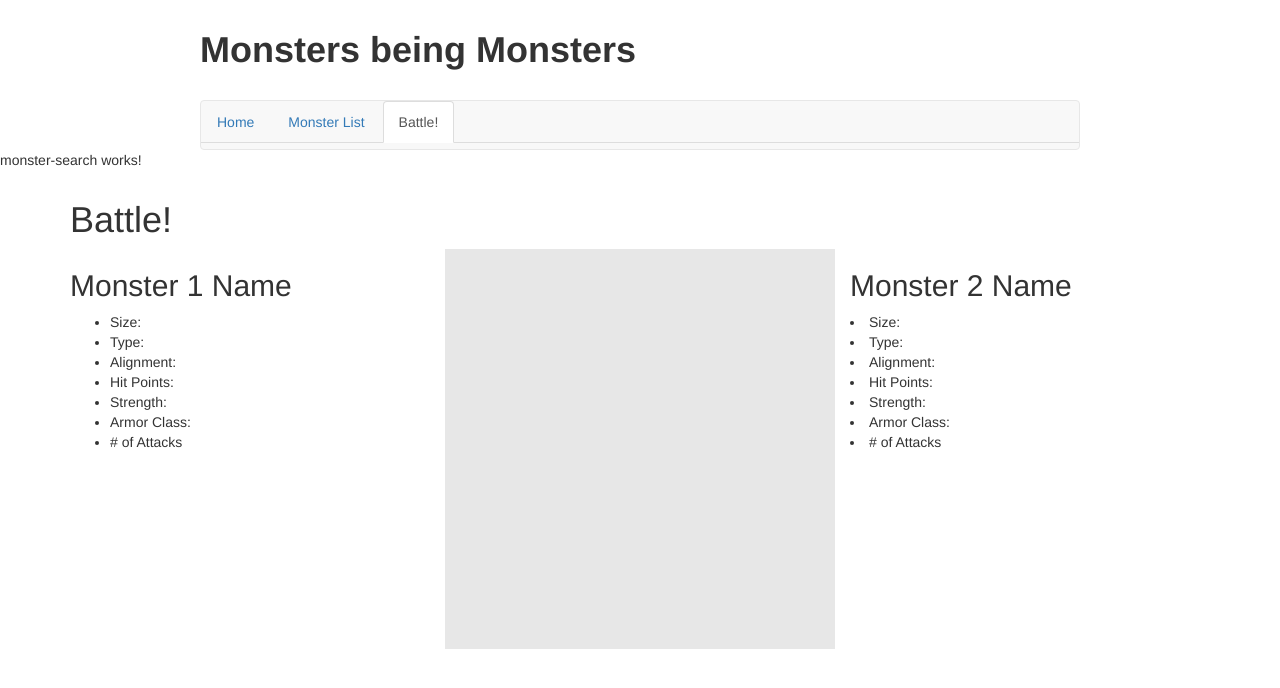
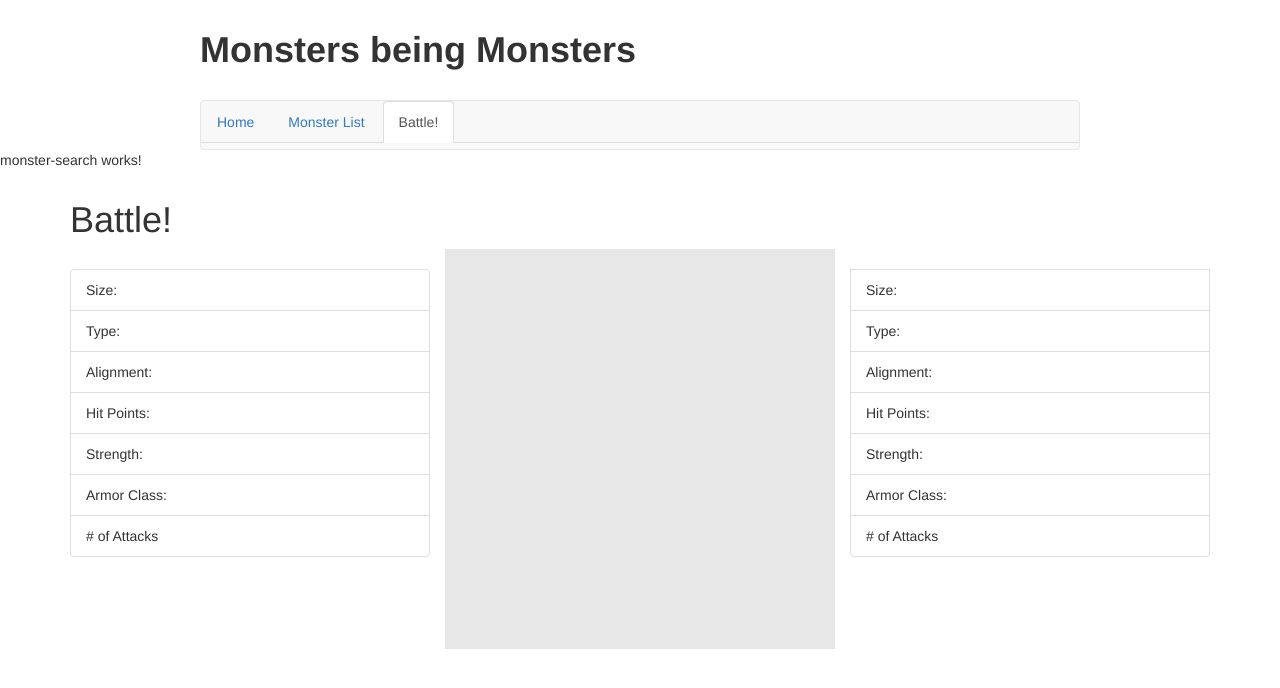
Before and after one commit to RussellTAllen/monsters-app, an Angular app: page /battle in a window 1280 px wide. Shown: the top 688 px of the page. Built offline with nearby package versions, Linux system fonts and the light colour scheme.

Commit message:
styling battle

```diff
--- a/src/app/components/battle/battle.component.html
+++ b/src/app/components/battle/battle.component.html
@@ -2,36 +2,35 @@
     <h1>Battle!</h1>
     <div class="row">
         <div class="col-md-4">
-            <!-- <h2>{{ selectedMonsters?.first?.name }}</h2> -->
-            <h2>Monster 1 Name</h2>
-            <ul>
-                <li>
+            <h2>{{ selectedMonsters?.second?.name }}</h2>
+            <ul class="list-group">
+                <li class="list-group-item">
                     <span>Size:</span>
-                    <span>{{ selectedMonsters?.first?.size }}</span>
+                    <span class="badge">{{ selectedMonsters?.first?.size }}</span>
                 </li>
-                <li>
+                <li class="list-group-item">
                     <span>Type:</span>
-                    <span>{{ selectedMonsters?.first?.type }}</span>
+                    <span class="badge">{{ selectedMonsters?.first?.type }}</span>
                 </li>
-                <li>
+                <li class="list-group-item">
                     <span>Alignment:</span>
-                    <span>{{ selectedMonsters?.first?.alignment }}</span>
+                    <span class="badge">{{ selectedMonsters?.first?.alignment }}</span>
                 </li>
-                <li>
+                <li class="list-group-item">
                     <span>Hit Points:</span>
-                    <span>{{ selectedMonsters?.first?.hit_points }}</span>
+                    <span class="badge">{{ selectedMonsters?.first?.hit_points }}</span>
                 </li>
-                <li>
+                <li class="list-group-item">
                     <span>Strength:</span>
-                    <span>{{ selectedMonsters?.first?.strength }}</span>
+                    <span class="badge">{{ selectedMonsters?.first?.strength }}</span>
                 </li>
-                <li>
+                <li class="list-group-item">
                     <span>Armor Class:</span>
-                    <span>{{ selectedMonsters?.first?.armor_class }}</span>
+                    <span class="badge">{{ selectedMonsters?.first?.armor_class }}</span>
                 </li>
-                <li>
+                <li class="list-group-item">
                     <span># of Attacks</span>
-                    <span>{{ selectedMonsters?.first?.actions.length }}</span>
+                    <span class="badge">{{ selectedMonsters?.first?.actions.length }}</span>
                 </li>
             </ul>
         </div>
@@ -39,35 +38,34 @@
 
         </div>
         <div class="col-md-4">
-            <!-- <h2><span></span><span>{{ selectedMonsters?.second.name }}</span></h2> -->
-            <h2>Monster 2 Name</h2>
-            <li>
+            <h2>{{ selectedMonsters?.second?.name }}</h2>
+            <li class="list-group-item">
                 <span>Size:</span>
-                <span>{{ selectedMonsters?.second?.size }}</span>
+                <span class="badge">{{ selectedMonsters?.second?.size }}</span>
             </li>
-            <li>
+            <li class="list-group-item">
                 <span>Type:</span>
-                <span>{{ selectedMonsters?.second?.type }}</span>
+                <span class="badge">{{ selectedMonsters?.second?.type }}</span>
             </li>
-            <li>
+            <li class="list-group-item">
                 <span>Alignment:</span>
-                <span>{{ selectedMonsters?.second?.alignment }}</span>
+                <span class="badge">{{ selectedMonsters?.second?.alignment }}</span>
             </li>
-            <li>
+            <li class="list-group-item">
                 <span>Hit Points:</span>
-                <span>{{ selectedMonsters?.second?.hit_points }}</span>
+                <span class="badge">{{ selectedMonsters?.second?.hit_points }}</span>
             </li>
-            <li>
+            <li class="list-group-item">
                 <span>Strength:</span>
-                <span>{{ selectedMonsters?.second?.strength }}</span>
+                <span class="badge">{{ selectedMonsters?.second?.strength }}</span>
             </li>
-            <li>
+            <li class="list-group-item">
                 <span>Armor Class:</span>
-                <span>{{ selectedMonsters?.second?.armor_class }}</span>
+                <span class="badge">{{ selectedMonsters?.second?.armor_class }}</span>
             </li>
-            <li>
+            <li class="list-group-item">
                 <span># of Attacks</span>
-                <span>{{ selectedMonsters?.second?.actions.length }}</span>
+                <span class="badge">{{ selectedMonsters?.second?.actions.length }}</span>
             </li>
         </div>
     </div>
```
